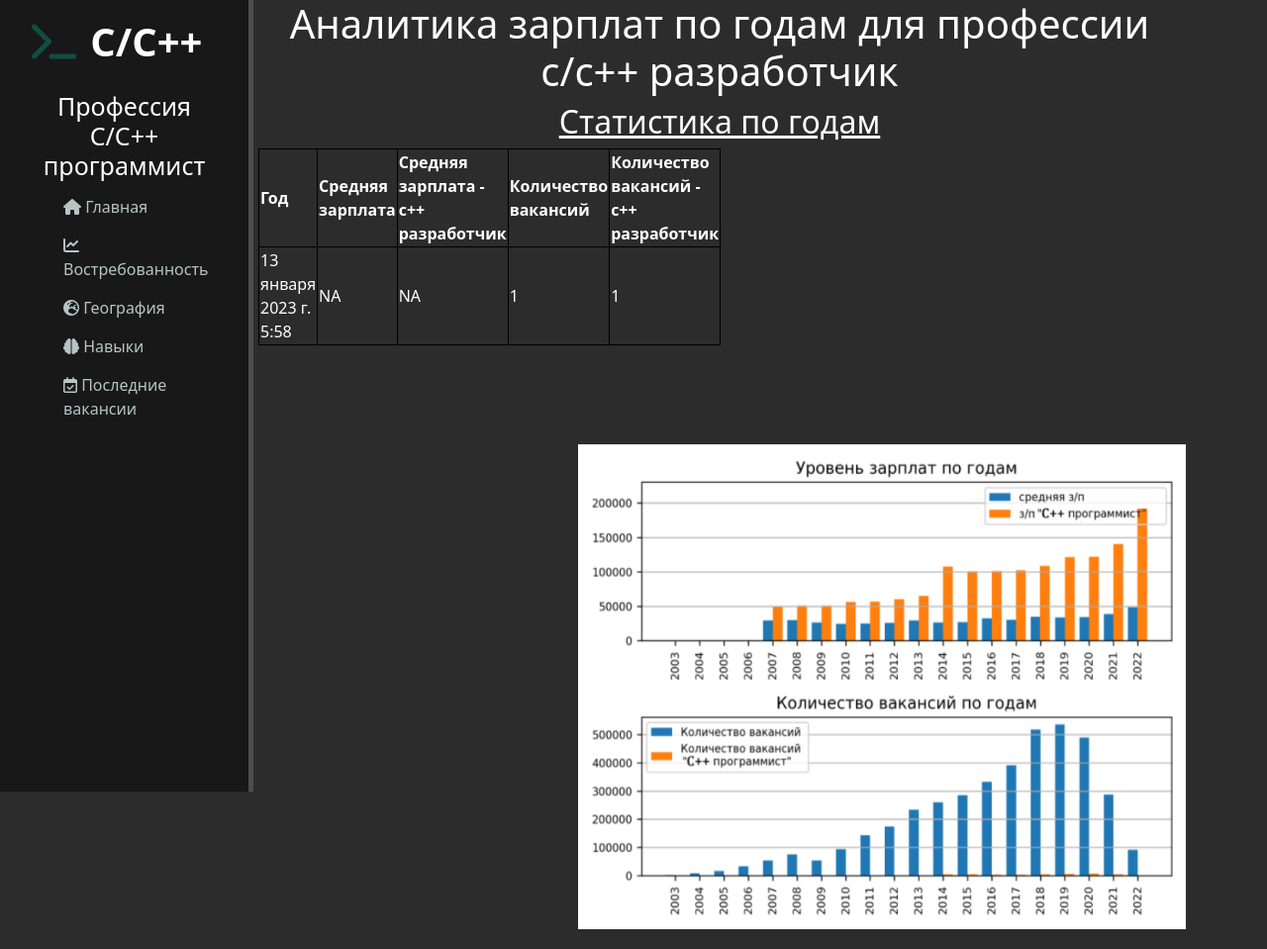
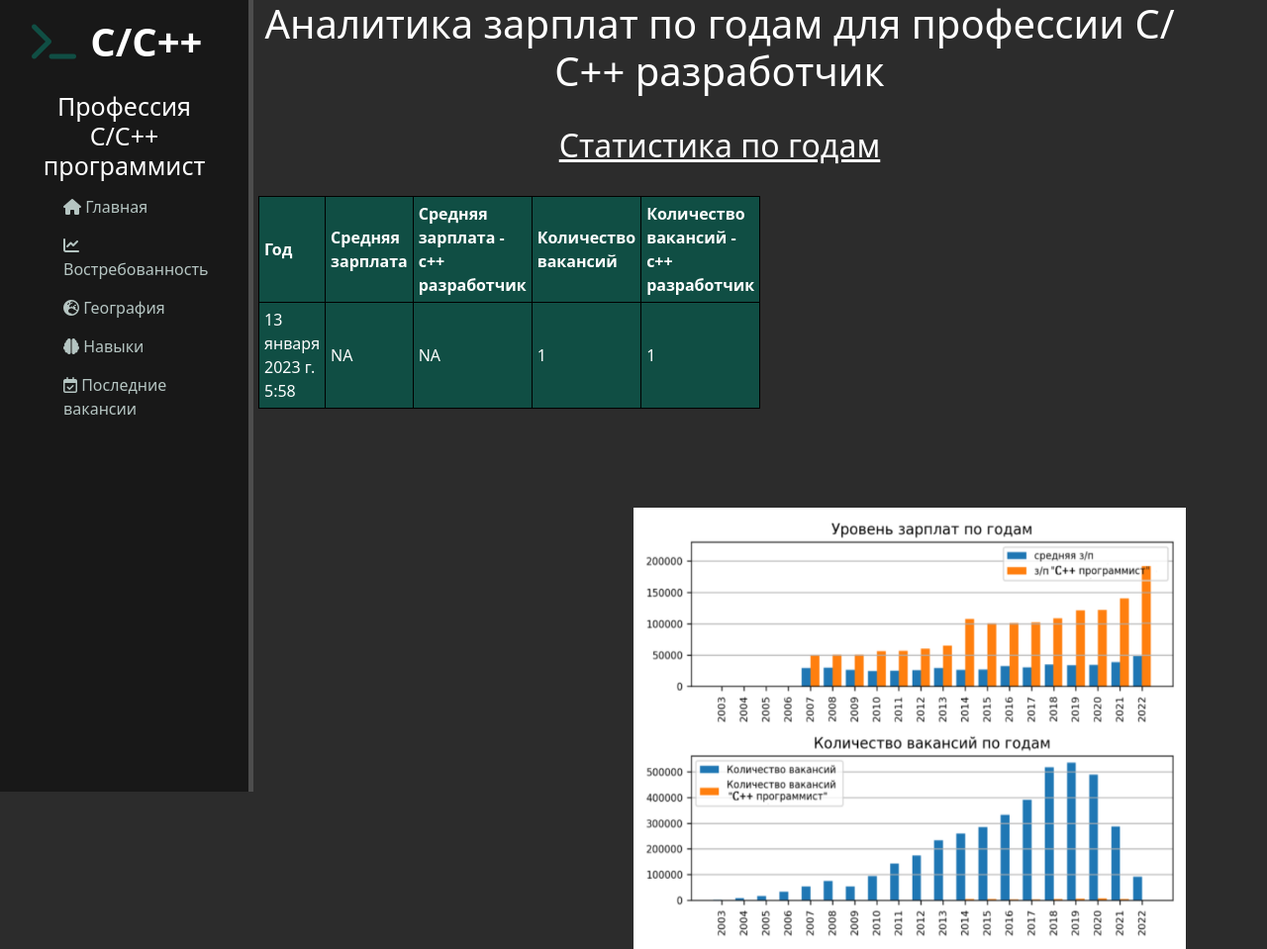
Before and after one commit to 2piCode/Elearn-webapp, a Django app: page /relevance_load in a window 1280 px wide. Shown: the whole page at 99% size. Run offline with Django 4.2, Linux system fonts and the light colour scheme; data comes from the database, SQL or seed files in the repository; some libraries are stand-ins or nearby versions.

Commit message:
minor fixes

```diff
--- a/Elearn_Webapp/static/vacancy/css/main.css
+++ b/Elearn_Webapp/static/vacancy/css/main.css
@@ -67,8 +67,8 @@ body .features p {max-width: 400px; margin: 20px auto;}
 }
 
 .container .relevance_graph {
-    max-width: 55%;
-    float: right;
+    max-width: 50%;
+    float:right;
     margin-top: 100px;
 }
 
--- a/Elearn_Webapp/vacancy/templates/vacancy/relevance.html
+++ b/Elearn_Webapp/vacancy/templates/vacancy/relevance.html
@@ -6,13 +6,12 @@
 {% endblock %}
 
 {% block content %}
-    <h1>Аналитика зарплат по годам для профессии с/c++ разработчик</h1>
+    <h1>Аналитика зарплат по годам для профессии C/C++ разработчик</h1>
     <br>
     <h2>Статистика по годам</h2>
     <br>
     <img class='relevance_graph' src="{% static 'vacancy/img/relevance.png' %}" alt="">
     <table cellpadding="5" cellspacing="5" bgcolor="#104E44">
-        <caption>{{ title }}</caption>
         <thead class="">
         <tr>
             <th>Год</th>
--- a/Elearn_Webapp/vacancy/templates/vacancy/relevance_load.html
+++ b/Elearn_Webapp/vacancy/templates/vacancy/relevance_load.html
@@ -6,9 +6,11 @@
 {% endblock %}
 
 {% block content %}
-    <h1>Аналитика зарплат по годам для профессии с/c++ разработчик</h1>
+    <h1>Аналитика зарплат по годам для профессии С/С++ разработчик</h1>
+    <br>
     <h2>Статистика по годам</h2>
-    <table>
+    <br>
+    <table cellpadding="5" cellspacing="5" bgcolor="#104E44">
         <colgroup>
             <col style="width: 10%">
             <col style="width: 10%">
```
